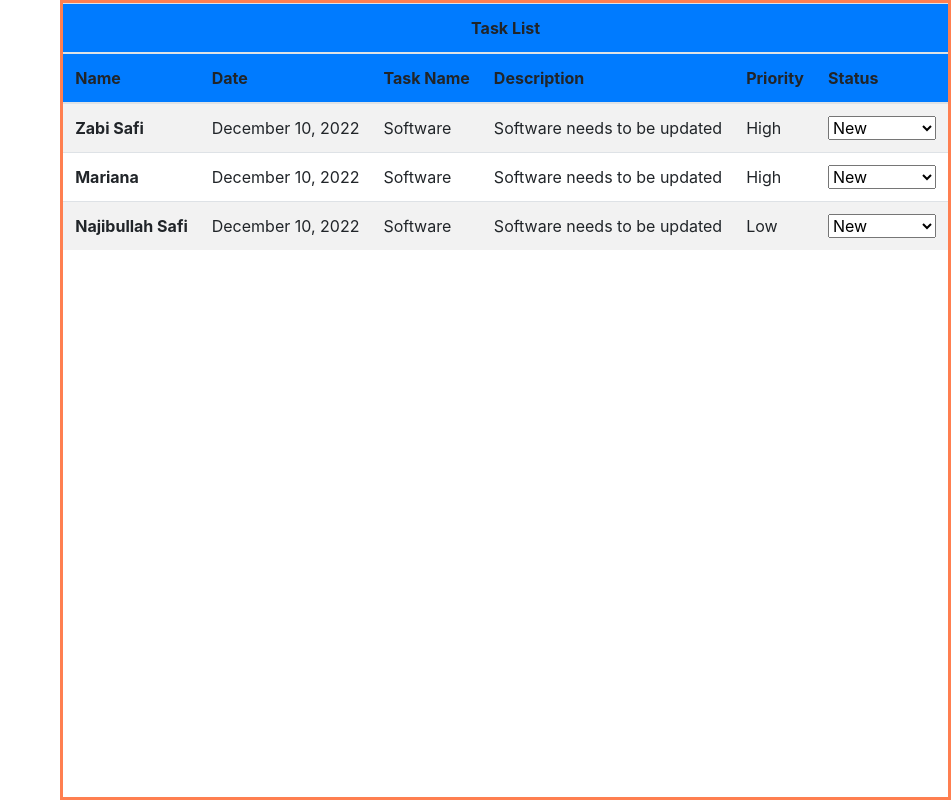
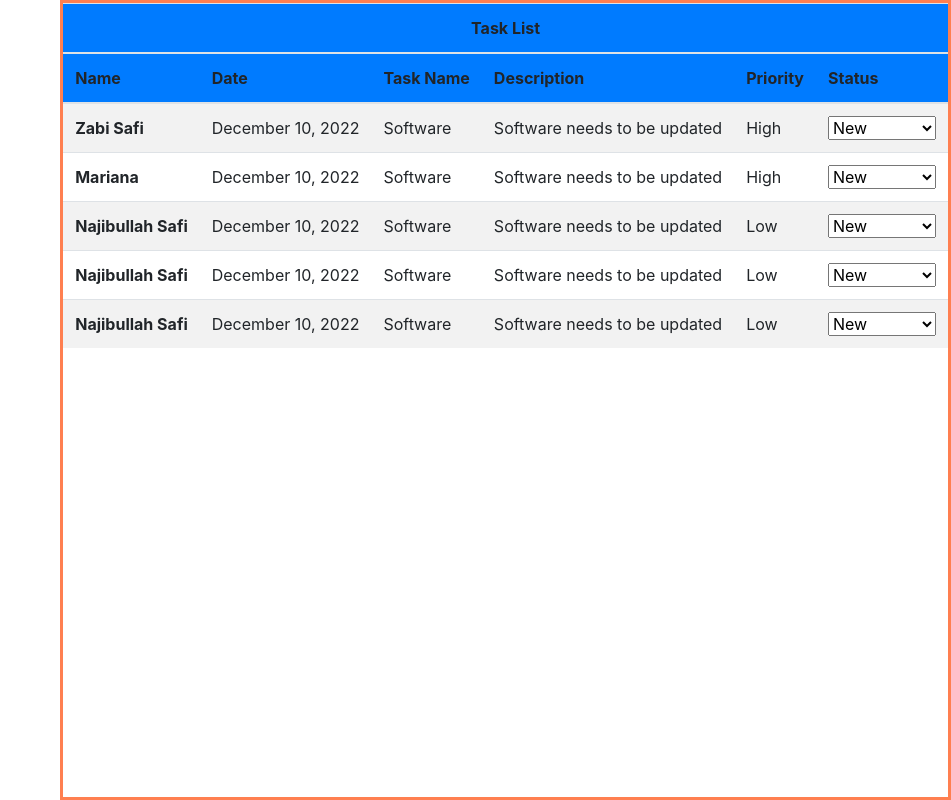
Before and after one commit to marianabennett/finalproject, a plain HTML site: page index.html in a window 1280 px wide. Shown: the part 800-1600 px from the top of the page, without its empty margins (329-1280 px from the left). Drawn offline with nearby package versions, Linux system fonts and the light colour scheme.

Commit message:
Updated code

```diff
--- a/index.html
+++ b/index.html
@@ -62,8 +62,8 @@
         </div>
       </div>
     </div>
-        <br>
-        <br>
+
+
 
  <!--Zabi's Code -->
 <div class="tasklist">
@@ -123,6 +123,32 @@
     </select>
   </td>
     </tr>
+    <tr>
+      <th scope="row">Najibullah Safi</th>
+      <td>December 10, 2022</td>
+      <td>Software</td>
+      <td>Software needs to be updated</td>
+      <td>Low</td>
+      <td><select id="dropdown" onChange="showHide()">
+        <option value="A">New</option>
+        <option value="B">In Progress</option>
+        <option value="C">Complete</option>
+    </select>
+  </td>
+    </tr>
+    <tr>
+      <th scope="row">Najibullah Safi</th>
+      <td>December 10, 2022</td>
+      <td>Software</td>
+      <td>Software needs to be updated</td>
+      <td>Low</td>
+      <td><select id="dropdown" onChange="showHide()">
+        <option value="A">New</option>
+        <option value="B">In Progress</option>
+        <option value="C">Complete</option>
+    </select>
+  </td>
+    </tr>
   </tbody>
 </table>
 </div>
```
